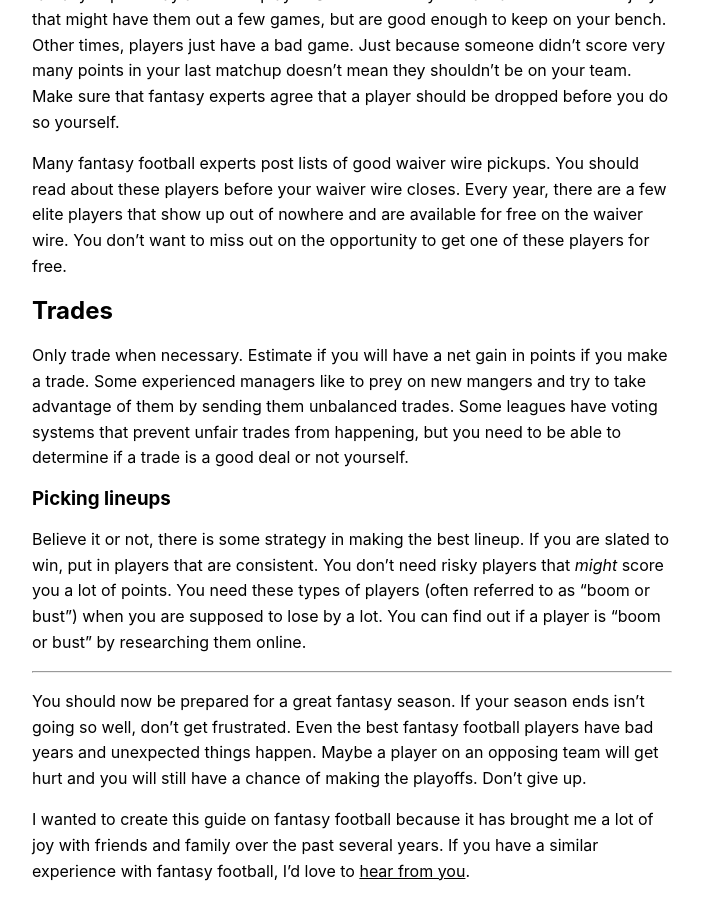
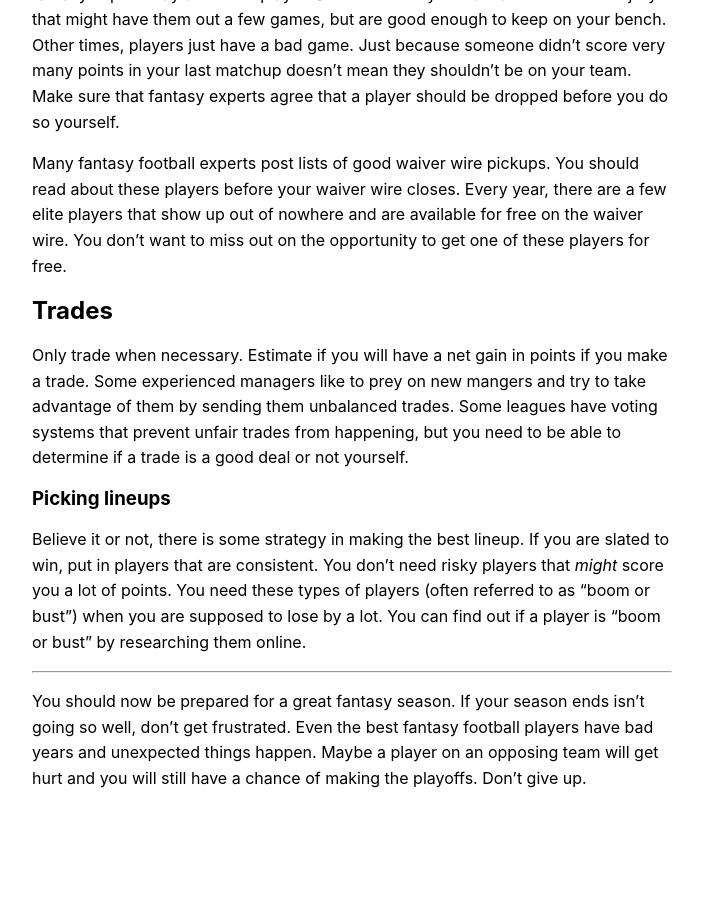
Before and after one commit to JonathanBuchh/buchh.org, a Jekyll site: the page built from _posts/2021-08-26-fantasy-football.md, in a window 1280 px wide and 900 px high, scrolled down 2017 px. Shown: the whole window, without its empty margins (288-991 px from the left). Built offline with Jekyll 4.4.1, drawn with Linux system fonts in a browser that asks for light colours; after the commit the page ends 2824 px from its top, so only the background shows below that.

Commit message:
Remove email

```diff
--- a/_posts/2021-08-26-fantasy-football.md
+++ b/_posts/2021-08-26-fantasy-football.md
@@ -46,5 +46,3 @@ Believe it or not, there is some strategy in making the best lineup. If you are
 ---
 
 You should now be prepared for a great fantasy season. If your season ends isn't going so well, don't get frustrated. Even the best fantasy football players have bad years and unexpected things happen. Maybe a player on an opposing team will get hurt and you will still have a chance of making the playoffs. Don't give up.
-
-I wanted to create this guide on fantasy football because it has brought me a lot of joy with friends and family over the past several years. If you have a similar experience with fantasy football, I'd love to [hear from you](mailto:jonathan@buchh.org).
```
